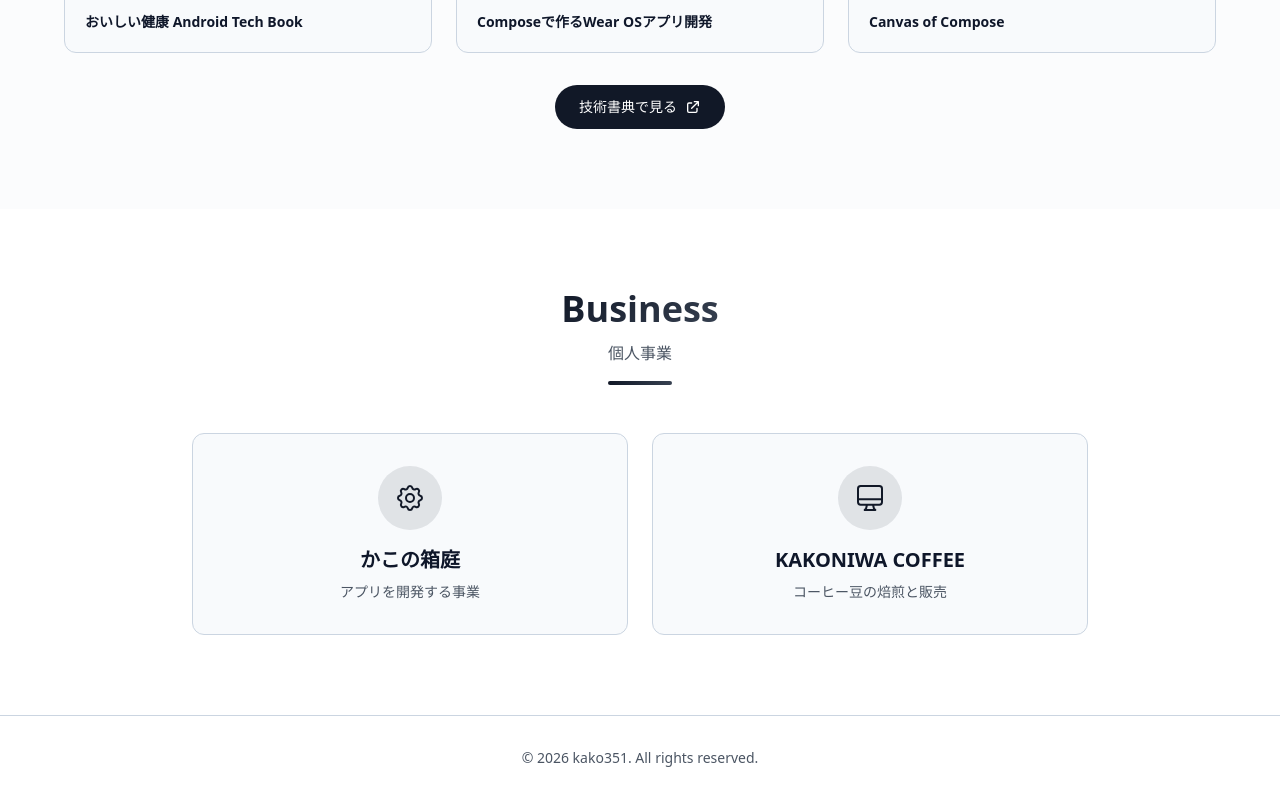
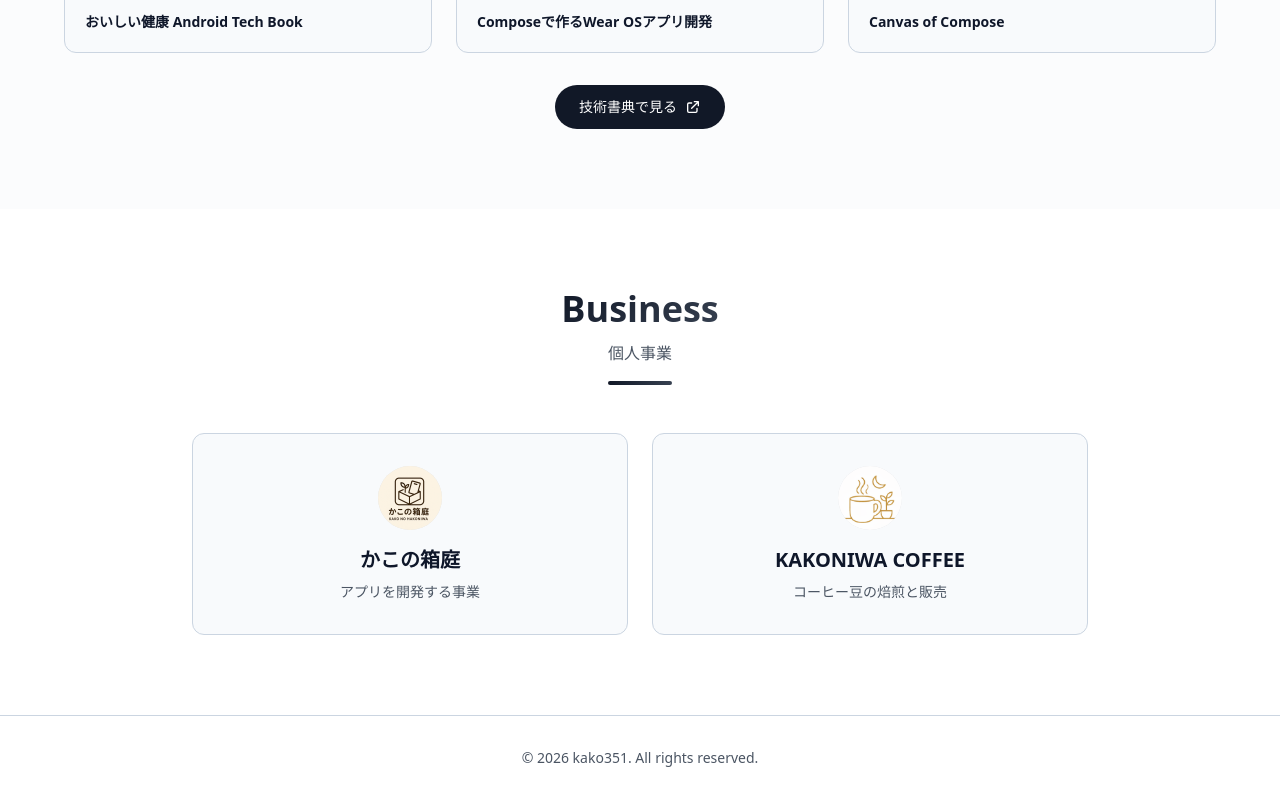
Before and after one commit to kako351/kako351.github.io, a Next.js app: page / in a window 1280 px wide. Shown: the part 5837-6637 px from the top of the page. Built offline with nearby package versions, Linux system fonts and the light colour scheme; no server answers.

Commit message:
Add images for businesses: replace icons with image components for better visual representation

```diff
--- a/src/components/Business.tsx
+++ b/src/components/Business.tsx
@@ -1,3 +1,4 @@
+import Image from "next/image";
 import SectionHeading from "./SectionHeading";
 
 const businesses = [
@@ -5,22 +6,13 @@ const businesses = [
     name: "かこの箱庭",
     url: "https://kakoniwa.com/",
     description: "アプリを開発する事業",
-    icon: (
-      <svg className="w-8 h-8" fill="none" viewBox="0 0 24 24" stroke="currentColor">
-        <path strokeLinecap="round" strokeLinejoin="round" strokeWidth={1.5} d="M10.325 4.317c.426-1.756 2.924-1.756 3.35 0a1.724 1.724 0 002.573 1.066c1.543-.94 3.31.826 2.37 2.37a1.724 1.724 0 001.066 2.573c1.756.426 1.756 2.924 0 3.35a1.724 1.724 0 00-1.066 2.573c.94 1.543-.826 3.31-2.37 2.37a1.724 1.724 0 00-2.573 1.066c-.426 1.756-2.924 1.756-3.35 0a1.724 1.724 0 00-2.573-1.066c-1.543.94-3.31-.826-2.37-2.37a1.724 1.724 0 00-1.066-2.573c-1.756-.426-1.756-2.924 0-3.35a1.724 1.724 0 001.066-2.573c-.94-1.543.826-3.31 2.37-2.37.996.608 2.296.07 2.572-1.065z" />
-        <path strokeLinecap="round" strokeLinejoin="round" strokeWidth={1.5} d="M15 12a3 3 0 11-6 0 3 3 0 016 0z" />
-      </svg>
-    ),
+    imageSrc: "/kakoniwa.png",
   },
   {
     name: "KAKONIWA COFFEE",
     url: "https://kakoniwa-coffee.stores.jp/",
     description: "コーヒー豆の焙煎と販売",
-    icon: (
-      <svg className="w-8 h-8" viewBox="0 0 24 24" fill="none" stroke="currentColor" strokeWidth="1.5">
-        <path strokeLinecap="round" strokeLinejoin="round" d="M9.75 17L9 20l-1 1h8l-1-1-.75-3M3 13h18M5 17h14a2 2 0 002-2V5a2 2 0 00-2-2H5a2 2 0 00-2 2v10a2 2 0 002 2z" />
-      </svg>
-    ),
+    imageSrc: "/kakoniwa-coffee.png",
   },
 ];
 
@@ -39,8 +31,8 @@ export default function Business() {
               rel="noopener noreferrer"
               className="bg-card-bg border border-card-border rounded-xl p-8 card-hover block text-center group"
             >
-              <div className="w-16 h-16 mx-auto mb-4 bg-accent/10 rounded-full flex items-center justify-center text-accent group-hover:bg-accent/20 transition-colors">
-                {biz.icon}
+              <div className="w-16 h-16 mx-auto mb-4 rounded-full overflow-hidden flex items-center justify-center bg-accent/10 group-hover:bg-accent/20 transition-colors">
+                <Image src={biz.imageSrc} alt={biz.name} width={64} height={64} className="object-cover w-full h-full" />
               </div>
               <h3 className="text-xl font-bold mb-2">{biz.name}</h3>
               <p className="text-text-secondary text-sm">{biz.description}</p>
```
Also changed, not shown: public/kakoniwa-coffee.png (added), public/kakoniwa.png (added).
